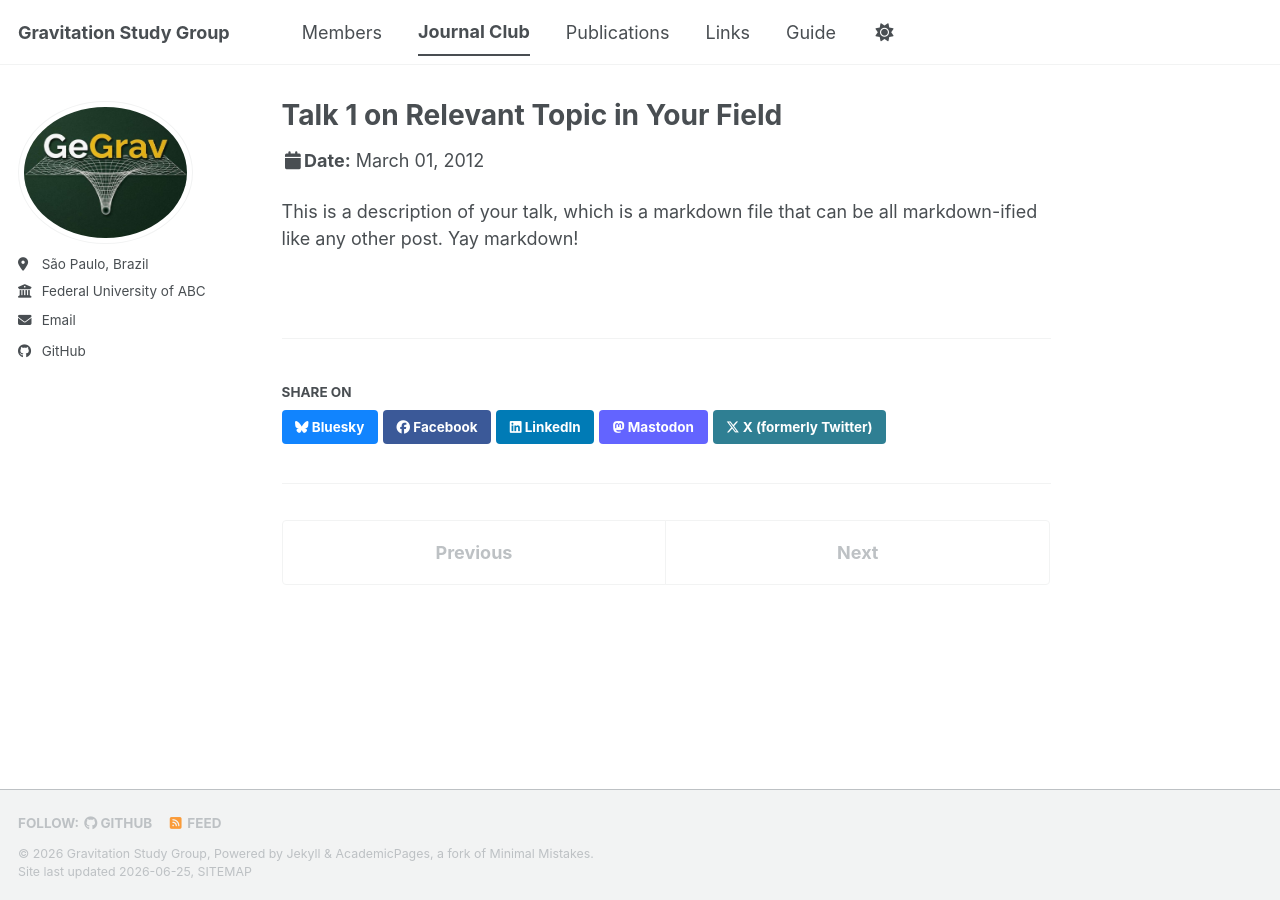
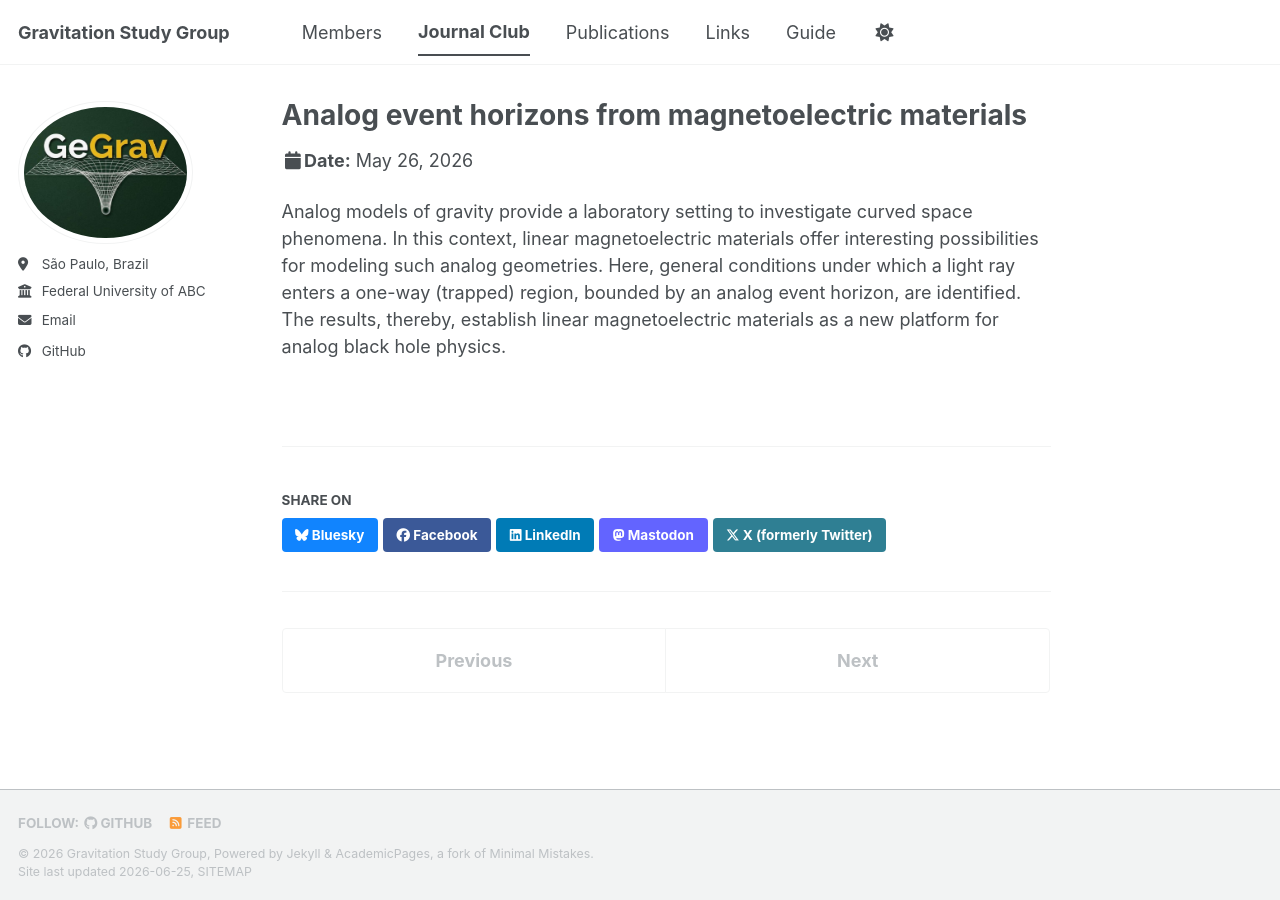
Before and after one commit to gegrav-ufabc/gegrav-ufabc.github.io, a Jekyll site: the page built from _talks/2012-03-01-talk-1.md, in a window 1280 px wide. Built offline with Jekyll 4.4.1, drawn with Linux system fonts in a browser that asks for light colours; a style sheet for code colours, icons or effects is not loaded.

Commit message:
Update 2012-03-01-talk-1.md

```diff
--- a/_talks/2012-03-01-talk-1.md
+++ b/_talks/2012-03-01-talk-1.md
@@ -1,11 +1,14 @@
 ---
-title: "Talk 1 on Relevant Topic in Your Field"
+title: "Analog event horizons from magnetoelectric materials"
 collection: talks
 type: "Talk"
 permalink: /talks/2012-03-01-talk-1
-venue: "UC San Francisco, Department of Testing"
-date: 2012-03-01
-location: "San Francisco, CA, USA"
+venue: "UFABC, CMCC"
+date: 26/05/2026
 ---
 
-This is a description of your talk, which is a markdown file that can be all markdown-ified like any other post. Yay markdown!
+Analog models of gravity provide a laboratory setting to investigate curved space phenomena.
+In this context, linear magnetoelectric materials offer interesting possibilities for modeling such
+analog geometries. Here, general conditions under which a light ray enters a one-way (trapped)
+region, bounded by an analog event horizon, are identified. The results, thereby, establish linear
+magnetoelectric materials as a new platform for analog black hole physics.
```
